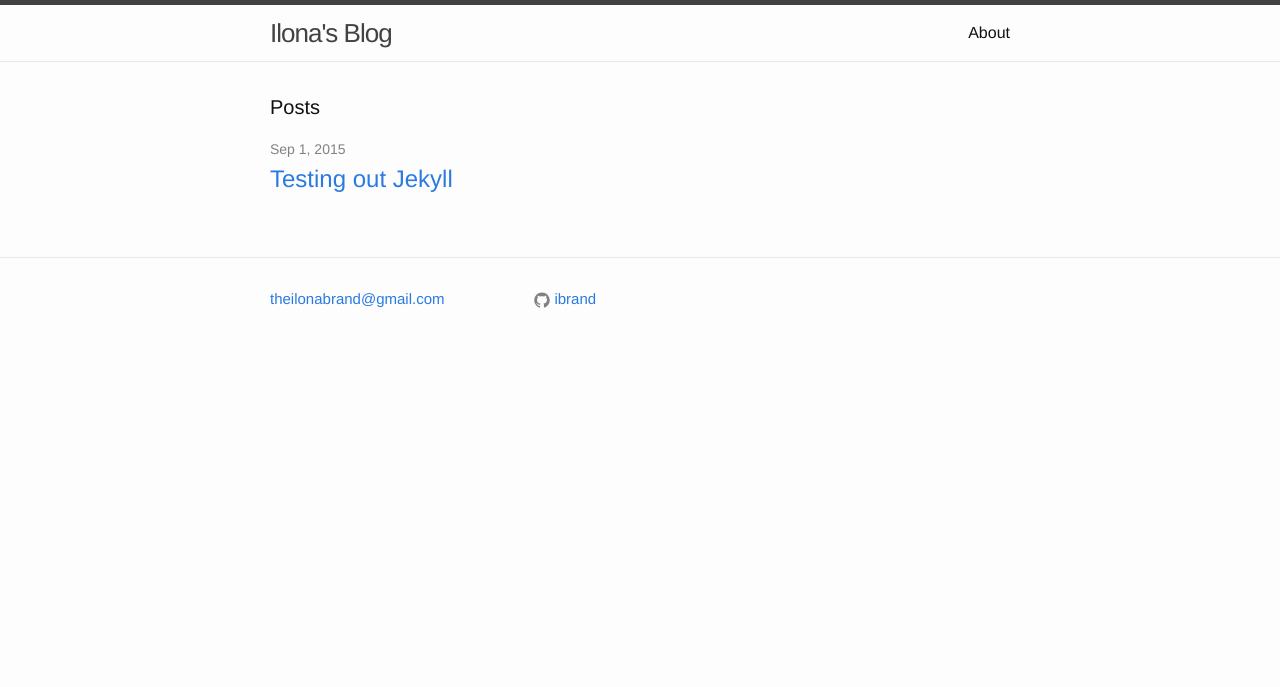
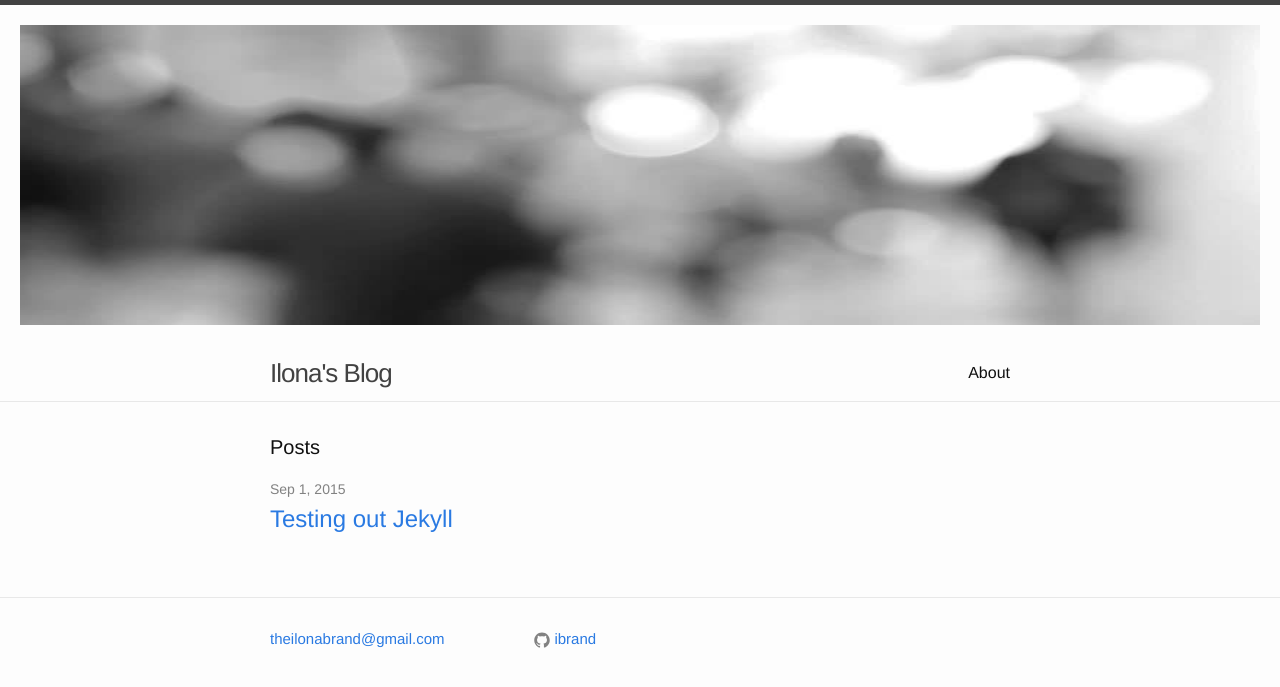
Before and after one commit to ibrand/ibrand.github.io, a Jekyll site: the page built from index.html, in a window 1280 px wide. Shown: the top 687 px of the page. Built offline with Jekyll 4.4.1, drawn with Linux system fonts in a browser that asks for light colours.

Commit message:
began work on banner

```diff
--- a/_includes/header.html
+++ b/_includes/header.html
@@ -1,5 +1,7 @@
 <header class="site-header">
-
+  <div class="banner">
+        <img src="images/1.jpg" width="100%" height="300px" />
+  </div>
     <div class="wrapper">
 
       <a class="site-title" href="{{ site.baseurl }}/">{{ site.title }}</a>
--- a/_sass/_layout.scss
+++ b/_sass/_layout.scss
@@ -8,6 +8,10 @@
 
     // Positioning context for the mobile navigation icon
     position: relative;
+}
+
+.banner {
+    padding: 20px;
 }
 
 .site-title {
```
Also changed, not shown: images/1.jpg (added). Lines whose indentation alone changed are shown as unchanged.
